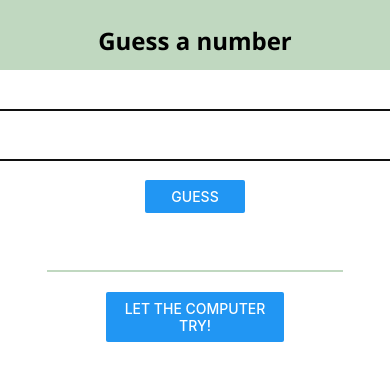
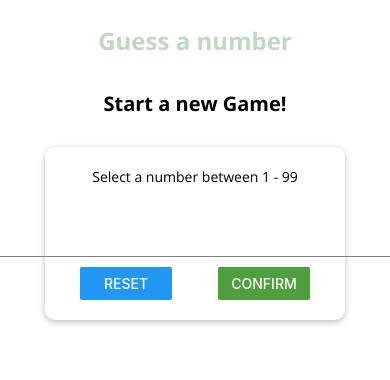
Before and after one commit to Developerlink/react-native-guess-a-number, a React Native app: screen / in a window 390 px wide. Shown: the top 380 px of the page. Built offline with nearby package versions, Linux system fonts and the light colour scheme.

Commit message:
Wrapped app inside safe area view

```diff
--- a/App.js
+++ b/App.js
@@ -1,7 +1,7 @@
 import { StatusBar } from "expo-status-bar";
 import AppLoading from "expo-app-loading";
 import { useState } from "react";
-import { StyleSheet, Text, View } from "react-native";
+import { StyleSheet, Text, View, SafeAreaView } from "react-native";
 import Header from "./components/Header";
 import GameScreen from "./screens/GameScreen";
 import StartGameScreen from "./screens/StartGameScreen";
@@ -22,7 +22,7 @@ const DUMMY_RESULTS = {
 };
 
 export default function App() {
-  const [userNumber, setUserNumber] = useState(55);
+  const [userNumber, setUserNumber] = useState(0);
   const [results, setResults] = useState();
   const [isLoading, setIsLoading] = useState(true);
 
@@ -59,11 +59,11 @@ export default function App() {
   }
 
   return (
-    <View style={styles.screen}>
+    <SafeAreaView style={styles.screen}>
       <StatusBar style="auto" />
       <Header title="Guess a number" />
       {content}
-    </View>
+    </SafeAreaView>
   );
 }
 
--- a/components/Header.js
+++ b/components/Header.js
@@ -1,10 +1,10 @@
 import React from "react";
-import { View, Text, StyleSheet, Dimensions } from "react-native";
+import { View, Text, StyleSheet, Dimensions, Platform } from "react-native";
 import Colors from "../constants/colors";
 
 export default function Header(props) {
   return (
-    <View style={styles.header}>
+    <View style={{...styles.header, ...Platform.select({ios: styles.header, android: styles.header})}}>
       <Text style={styles.headerTitle}>{props.title}</Text>
     </View>
   );
@@ -21,12 +21,12 @@ const styles = StyleSheet.create({
         : 80,
         paddingTop: 20,
     paddingBottom: 10,
-    backgroundColor: Colors.secondary,
+    backgroundColor: Platform.OS === "android" ? Colors.secondary : "white",
     justifyContent: "center",
     alignItems: "center",
   },
   headerTitle: {
-    color: "black",
+    color: Platform.OS === "android" ? "black" : Colors.secondary,
     fontSize: Dimensions.get("screen").height < 500
         ? 16
         : Dimensions.get("screen").height < 800
--- a/components/MainButton.js
+++ b/components/MainButton.js
@@ -1,16 +1,39 @@
 import React from "react";
-import { View, Text, StyleSheet, TouchableOpacity, Dimensions } from "react-native";
+import {
+  View,
+  Text,
+  StyleSheet,
+  TouchableOpacity,
+  Platform,
+  TouchableNativeFeedback,
+} from "react-native";
 import Colors from "../constants/colors";
 
 export default function MainButton(props) {
-  return <TouchableOpacity activeOpacity={0.6} onPress={props.onPress}>
-      <View style={{...styles.button, ...props.buttonSize}}>
-          <Text style={{...styles.buttonText, ...props.buttonFontSize}}>{props.title || props.children}</Text>
+  let ButtonComponent = TouchableOpacity;
+
+  if (Platform.OS === "android" && Platform.Version >= 21) {
+    ButtonComponent = TouchableNativeFeedback;
+  }
+
+  return (
+    <View style={styles.buttonContainer}>
+      <ButtonComponent activeOpacity={0.6} onPress={props.onPress}>
+        <View style={{ ...styles.button, ...props.buttonSize }}>
+          <Text style={{ ...styles.buttonText, ...props.buttonFontSize }}>
+            {props.title || props.children}
+          </Text>
         </View>
-  </TouchableOpacity>;
+      </ButtonComponent>
+    </View>
+  );
 }
 
 const styles = StyleSheet.create({
+  buttonContainer: {
+    borderRadius: 35,
+    overflow: "hidden",
+  },
   button: {
     backgroundColor: Colors.primary,
     paddingHorizontal: 30,
@@ -19,5 +42,5 @@ const styles = StyleSheet.create({
   buttonText: {
     color: "white",
     fontFamily: "open-sans",
-    }
+  },
 });
```
Also changed, not shown: screens/StartGameScreen.js (+4 -4 lines). Lines whose indentation alone changed are shown as unchanged.
